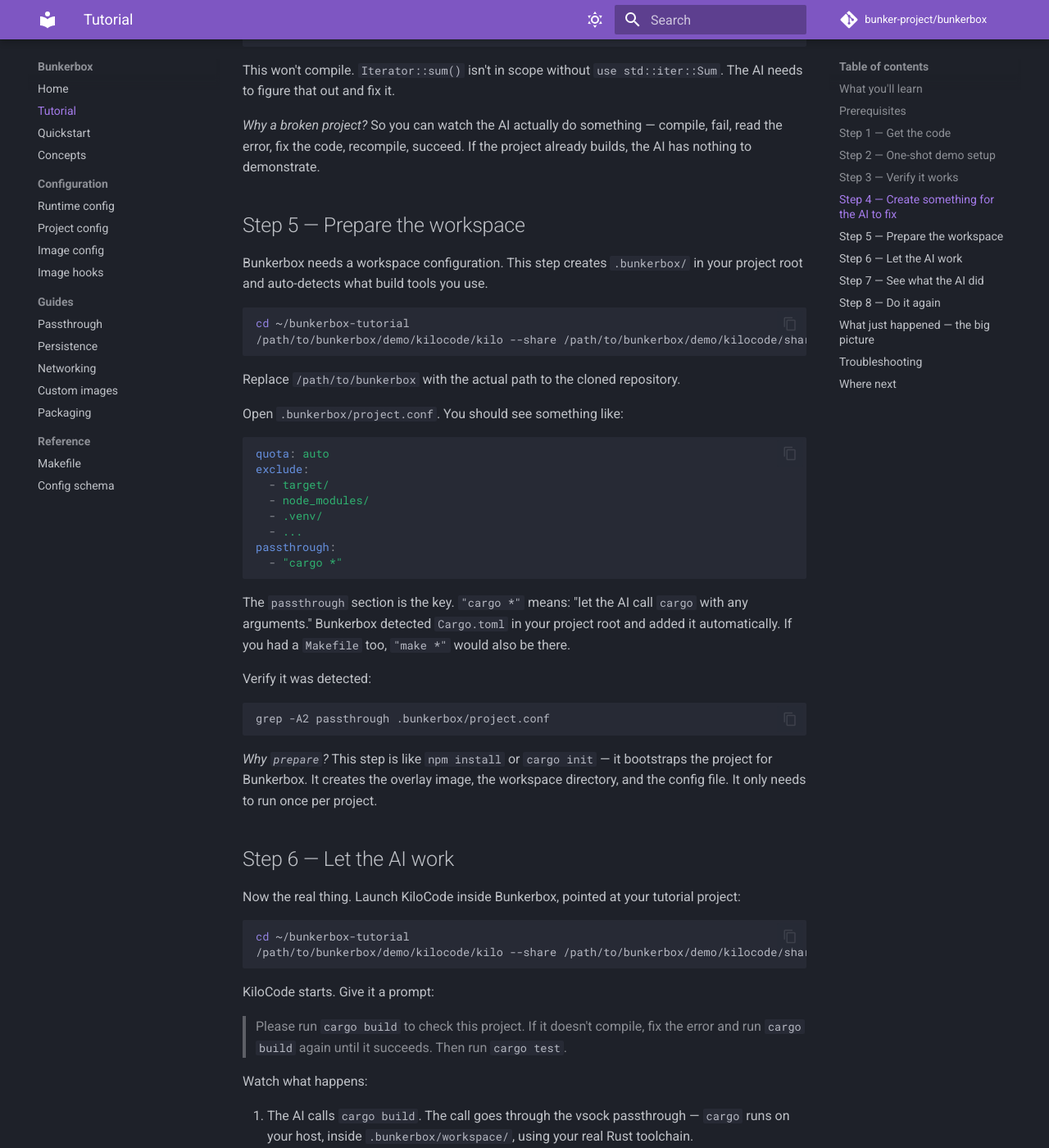
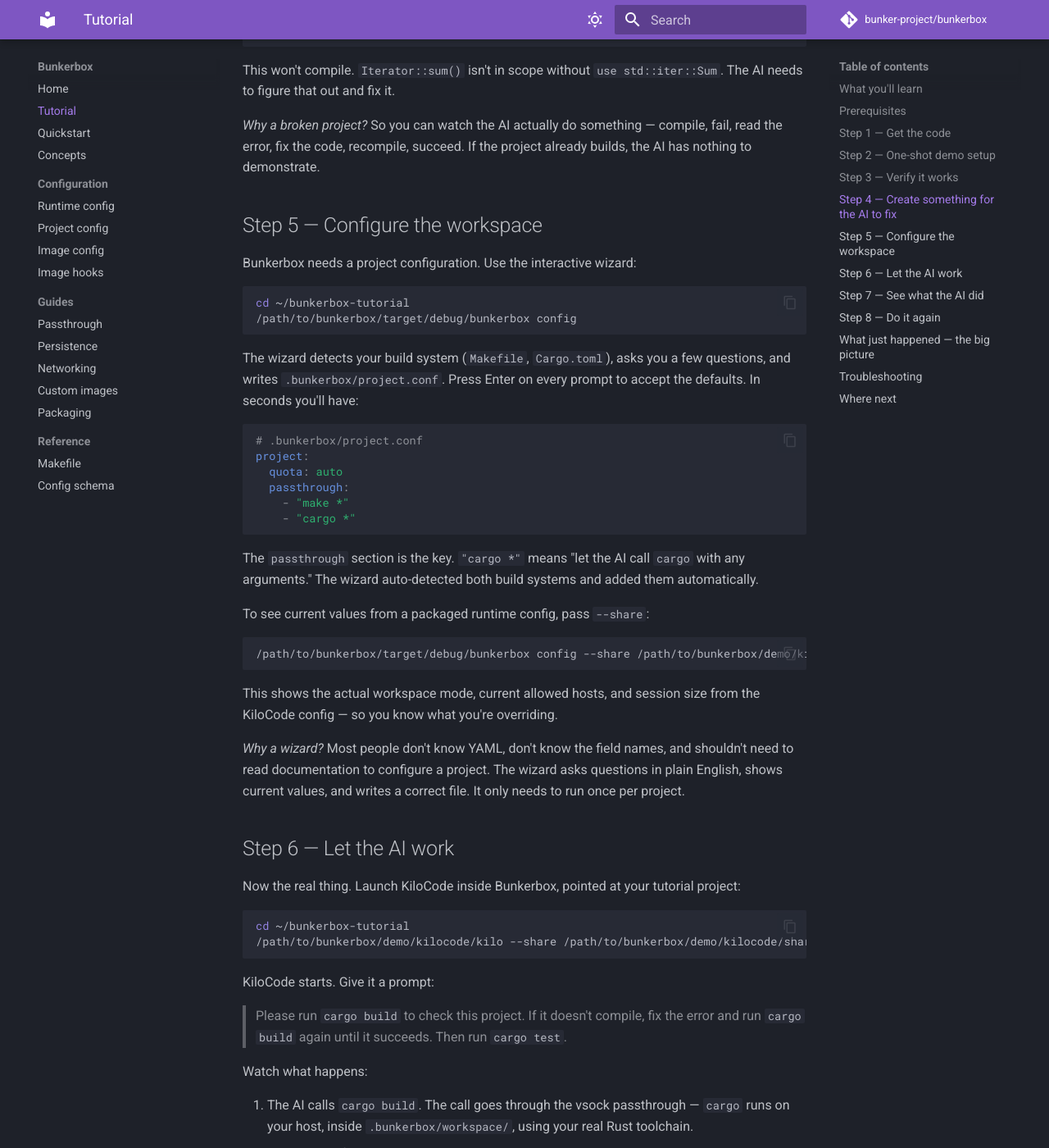
Before and after one commit to tinythings/bunkerbox, an MkDocs documentation site: the page built from docs/guides/tutorial.md, in a window 1280 px wide and 1400 px high, scrolled down 2634 px. Shown: the whole window at 82% size. Built offline with MkDocs 1.6.1 and Material for MkDocs 9.7.7, drawn with Linux system fonts in a browser that asks for light colours; comment, search, counter and statistics services are not loaded; some of the changed text lies outside the part shown.

Commit message:
Update docs for project config

````diff
--- a/docs/guides/tutorial.md
+++ b/docs/guides/tutorial.md
@@ -131,46 +131,45 @@ std::iter::Sum`. The AI needs to figure that out and fix it.
 compile, fail, read the error, fix the code, recompile, succeed. If the
 project already builds, the AI has nothing to demonstrate.
 
-## Step 5 — Prepare the workspace
+## Step 5 — Configure the workspace
 
-Bunkerbox needs a workspace configuration. This step creates `.bunkerbox/` in
-your project root and auto-detects what build tools you use.
+Bunkerbox needs a project configuration. Use the interactive wizard:
 
 ```sh
 cd ~/bunkerbox-tutorial
-/path/to/bunkerbox/demo/kilocode/kilo --share /path/to/bunkerbox/demo/kilocode/share prepare
+/path/to/bunkerbox/target/debug/bunkerbox config
 ```
 
-Replace `/path/to/bunkerbox` with the actual path to the cloned repository.
-
-Open `.bunkerbox/project.conf`. You should see something like:
+The wizard detects your build system (`Makefile`, `Cargo.toml`), asks you
+a few questions, and writes `.bunkerbox/project.conf`. Press Enter on every
+prompt to accept the defaults. In seconds you'll have:
 
 ```yaml
-quota: auto
-exclude:
-  - target/
-  - node_modules/
-  - .venv/
-  - ...
-passthrough:
-  - "cargo *"
+# .bunkerbox/project.conf
+project:
+  quota: auto
+  passthrough:
+    - "make *"
+    - "cargo *"
 ```
 
-The `passthrough` section is the key. `"cargo *"` means: "let the AI call
-`cargo` with any arguments." Bunkerbox detected `Cargo.toml` in your project
-root and added it automatically. If you had a `Makefile` too, `"make *"` would
-also be there.
+The `passthrough` section is the key. `"cargo *"` means "let the AI call
+`cargo` with any arguments." The wizard auto-detected both build systems and
+added them automatically.
 
-Verify it was detected:
+To see current values from a packaged runtime config, pass `--share`:
 
 ```sh
-grep -A2 passthrough .bunkerbox/project.conf
+/path/to/bunkerbox/target/debug/bunkerbox config --share /path/to/bunkerbox/demo/kilocode/share
 ```
 
-*Why `prepare`?* This step is like `npm install` or `cargo init` — it
-bootstraps the project for Bunkerbox. It creates the overlay image, the
-workspace directory, and the config file. It only needs to run once per
-project.
+This shows the actual workspace mode, current allowed hosts, and session
+size from the KiloCode config — so you know what you're overriding.
+
+*Why a wizard?* Most people don't know YAML, don't know the field names,
+and shouldn't need to read documentation to configure a project. The wizard
+asks questions in plain English, shows current values, and writes a correct
+file. It only needs to run once per project.
 
 ## Step 6 — Let the AI work
 
@@ -293,7 +292,8 @@ sudo modprobe vhost_vsock
 
 **"bunkerbox-vscomm: installed 0 passthrough commands"**
 The auto-detection didn't find a build system, or your `passthrough` list is
-empty. Edit `.bunkerbox/project.conf` and add your tools manually.
+empty. Run `bunkerbox config` to set it up interactively, or edit
+`.bunkerbox/project.conf` manually.
 
 **Build failures inside the AI session**
 The passthrough only proxies whitelisted commands. If the AI tries `rustup`,
@@ -302,8 +302,9 @@ VM), the call fails. The agent gets "command not found" — which is correct
 inside a bunker.
 
 **The AI asks for tools you didn't whitelist**
-Add them. Edit `.bunkerbox/project.conf`, add the command to `passthrough`, and
-run the session again. The symlinks are created fresh on every boot.
+Add them. Run `bunkerbox config` or edit `.bunkerbox/project.conf`, add the
+command to `passthrough`, and run the session again. The symlinks are created
+fresh on every boot.
 
 ---
 
````
Also changed, not shown: docs/config/project.md (+10 -5 lines).
